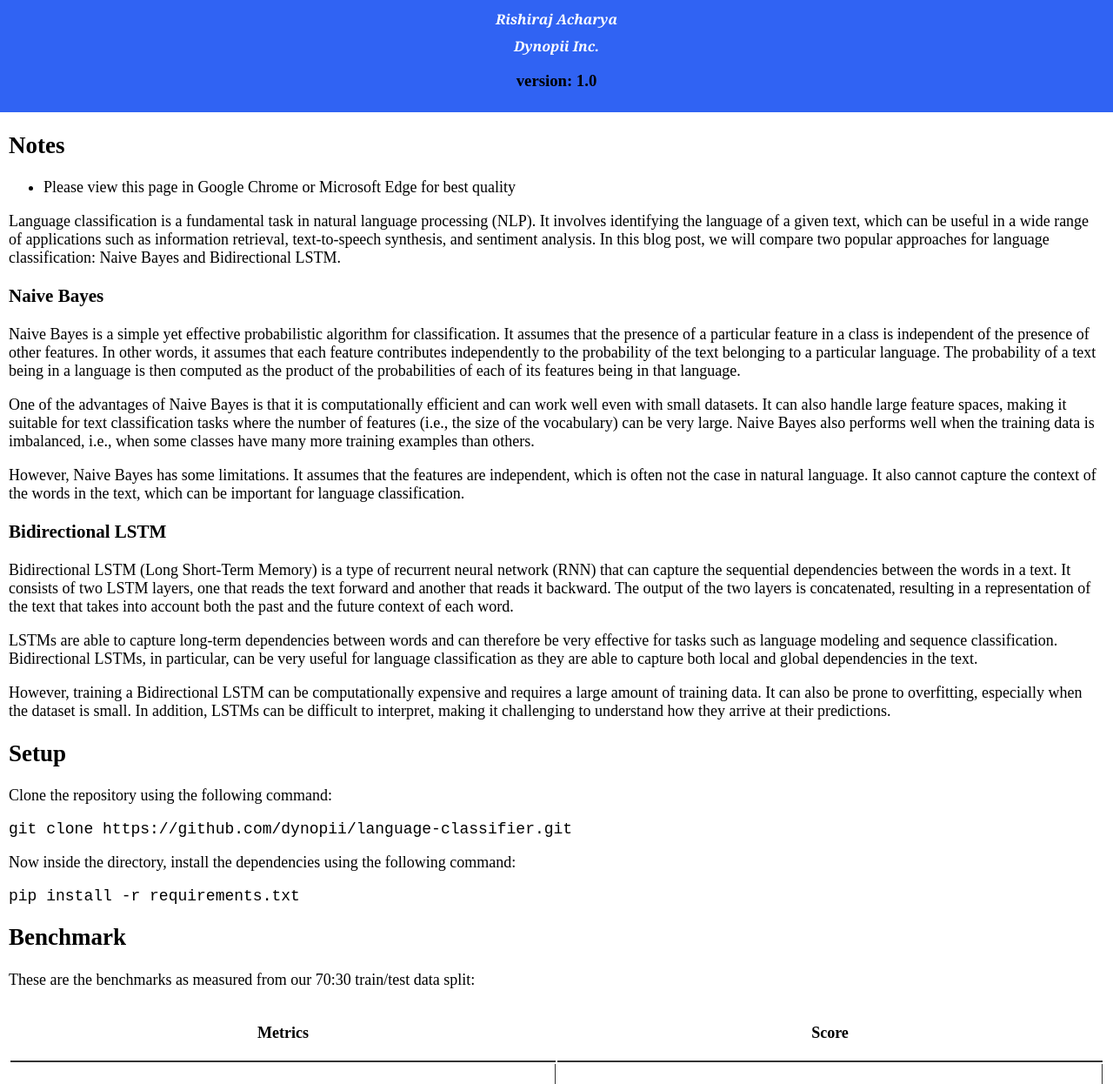
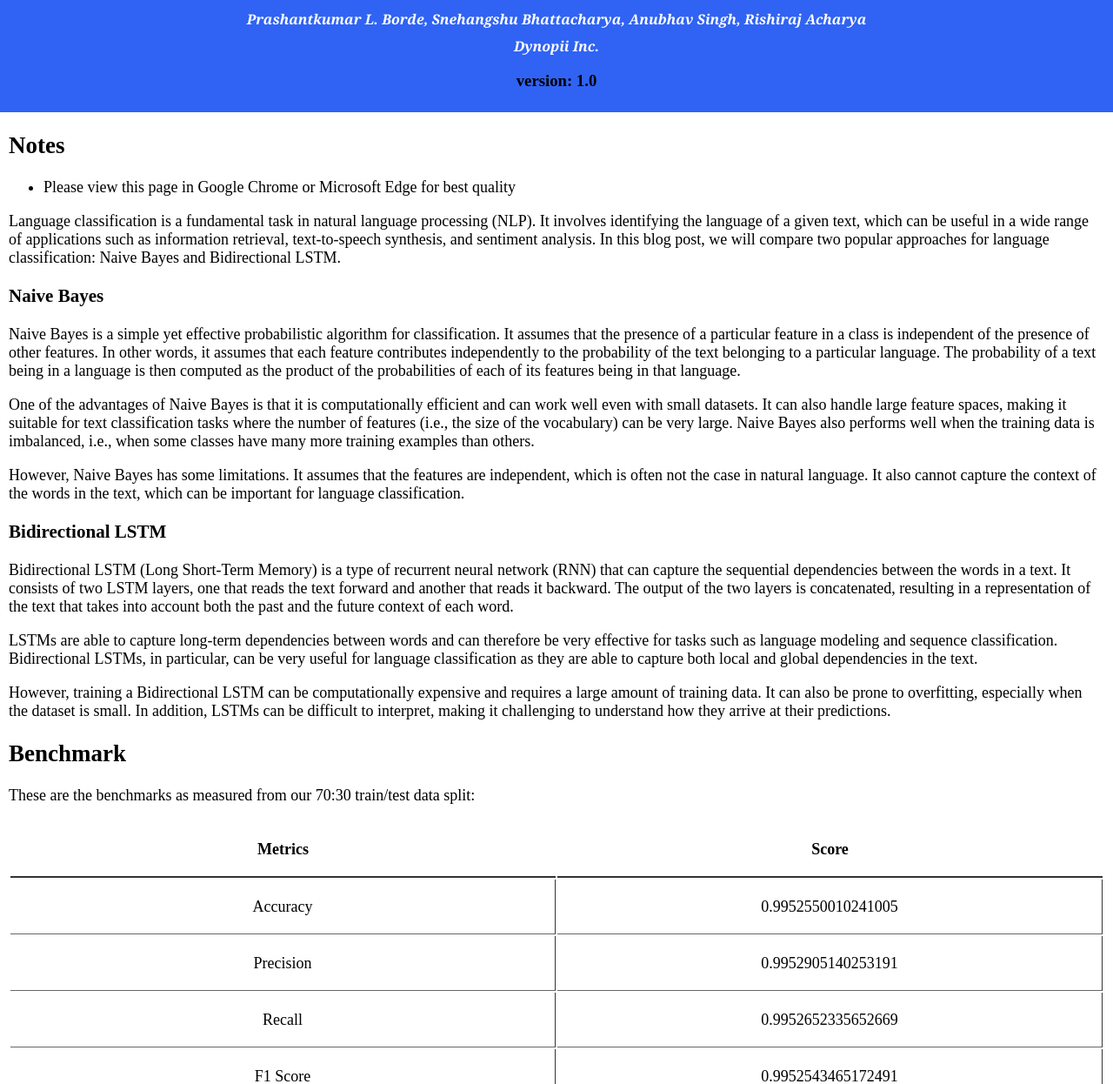
Before and after one commit to rishiraj/lang-classifier-demo, a plain HTML site: page index.html in a window 1280 px wide. Shown: the part 54-1300 px from the top of the page at 87% size. Drawn offline with Linux system fonts and the light colour scheme.

Commit message:
Update index.html

```diff
--- a/index.html
+++ b/index.html
@@ -101,7 +101,7 @@ audio{
 <tr>
 <td>
 <h1>Language Classifier</h1>
-<h2>Rishiraj Acharya</h2>
+<h2>Prashantkumar L. Borde, Snehangshu Bhattacharya, Anubhav Singh, Rishiraj Acharya</h2>
 <h2>Dynopii Inc.</h2>
 <h3>version: 1.0</h3>
 </td>
@@ -124,12 +124,7 @@ audio{
 <p>Bidirectional LSTM (Long Short-Term Memory) is a type of recurrent neural network (RNN) that can capture the sequential dependencies between the words in a text. It consists of two LSTM layers, one that reads the text forward and another that reads it backward. The output of the two layers is concatenated, resulting in a representation of the text that takes into account both the past and the future context of each word.</p>
 <p>LSTMs are able to capture long-term dependencies between words and can therefore be very effective for tasks such as language modeling and sequence classification. Bidirectional LSTMs, in particular, can be very useful for language classification as they are able to capture both local and global dependencies in the text.</p>
 <p>However, training a Bidirectional LSTM can be computationally expensive and requires a large amount of training data. It can also be prone to overfitting, especially when the dataset is small. In addition, LSTMs can be difficult to interpret, making it challenging to understand how they arrive at their predictions.</p>
-<h2 id="setup">Setup</h2>
-<p>Clone the repository using the following command:</p>
-<pre><code>git <span class="hljs-keyword">clone</span> <span class="hljs-title">https</span>://github.com/dynopii/language-classifier.git
-</code></pre><p>Now inside the directory, install the dependencies using the following command:</p>
-<pre><code>pip <span class="hljs-keyword">install</span> -r requirements.txt
-</code></pre><h2 id="benchmark">Benchmark</h2>
+<h2 id="benchmark">Benchmark</h2>
 <p>These are the benchmarks as measured from our 70:30 train/test data split:</p>
 <table width="100%" class="samples">
 <thead>
```
